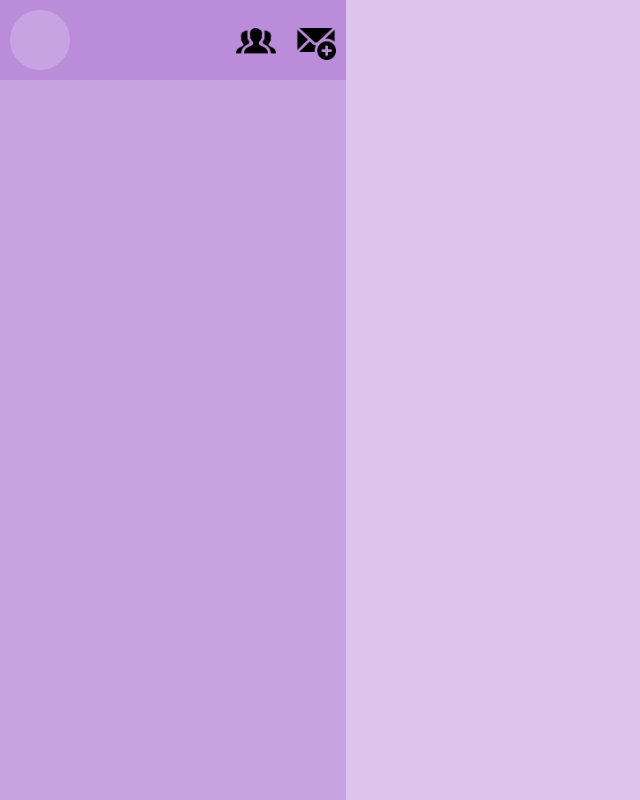
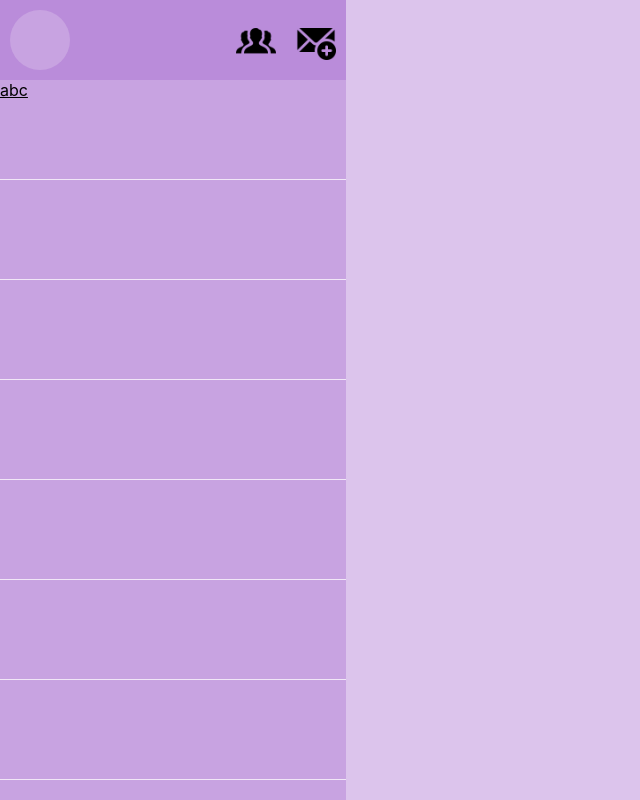
Before and after one commit to 2O77/chat-app-vue, a React (Create React App) app in the folder client/: page / in a window 1280 px wide. Shown: the whole page, without its empty margins (0-640 px from the left). Built offline with nearby package versions, Linux system fonts and the light colour scheme.

Commit message:
sidebar context styling done

```diff
--- a/client/src/components/sidebar.js
+++ b/client/src/components/sidebar.js
@@ -12,14 +12,42 @@ const Sidebar = () => {
                 </div>
                 <div className="icon-section">
                     <div className="icon-container">
-                        <img src={FriendsIcon} alt='Create-Chat-Icon' className="header-icon"/>
+                        <img role="button" src={FriendsIcon} alt='Create-Chat-Icon' className="header-icon"/>
                     </div>
                     <div className="icon-container">
-                        <img src={CreateChatIcon} alt='Create-Chat-Icon' className="header-icon"/>
+                        <img role='button' src={CreateChatIcon} alt='Create-Chat-Icon' className="header-icon"/>
                     </div>
                 </div>
             </div>
-            <div className="sidebar-context"></div>
+            <div className="sidebar-context">
+                <div className="chat-bar">
+                    <u> abc </u>
+                </div>
+                <div className="chat-bar">
+
+                </div>
+                <div className="chat-bar">
+
+                </div>
+                <div className="chat-bar">
+
+                </div>
+                <div className="chat-bar">
+
+                </div>
+                <div className="chat-bar">
+
+                </div>
+                <div className="chat-bar">
+
+                </div>
+                <div className="chat-bar">
+
+                </div>
+                <div className="chat-bar">
+
+                </div>
+            </div>
         </div>
     )
 }
--- a/client/src/styles/sidebar.css
+++ b/client/src/styles/sidebar.css
@@ -24,7 +24,7 @@
     height: 60px;
     background-color: #c8a3e1;
     border-radius: 50%;
-
+    cursor: pointer;
 }
 
 .profile-picture{
@@ -45,6 +45,7 @@
     width: 40px;
     height: 40px;
     margin-left: 20px;
+    cursor: pointer;
 }
 
 .header-icon {
@@ -53,6 +54,19 @@
 }
 
 .sidebar-context {
+    overflow-y: auto;
     width: 100%;
     height: 100%;
 }
+
+.chat-bar {
+    width: 100%;
+    height: 100px;
+    border-bottom: 1px solid #f1e7f7;
+    cursor: pointer;
+}
+
+.chat-bar:hover {
+    background-color: #a96fd1;
+    border: none;
+}
```
